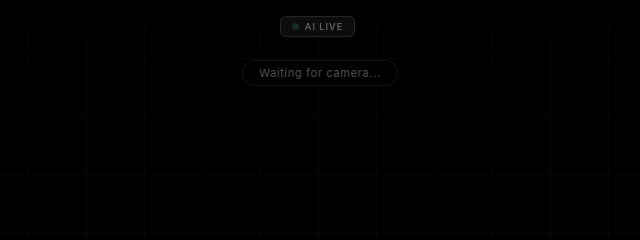
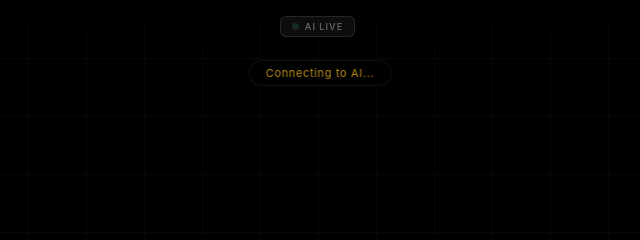
Before and after one commit to aaryanwadhawan7/ARistotle, a plain HTML site: page frontend/index.html in a window 1280 px wide. Shown: the top 240 px of the page, 320-960 px from the left. Drawn offline with Linux system fonts and the light colour scheme; no server answers.

Commit message:
updated index.html

```diff
--- a/frontend/index.html
+++ b/frontend/index.html
@@ -180,7 +180,12 @@
       busy=false;
     }
 
-    setTimeout(()=>{analyze();setInterval(analyze,3500);},2500);
+    // Wake Render backend immediately on page load
+    setStatus('Connecting to AI...','rgba(251,191,36,.75)');
+    fetch(`${BACKEND}/`).catch(()=>{});
+
+    // Then start analyzing after 8 seconds (gives Render time to wake)
+    setTimeout(()=>{analyze();setInterval(analyze,3500);},8000);
   </script>
 </body>
 </html>
```
Also changed, not shown: 2 other files.
